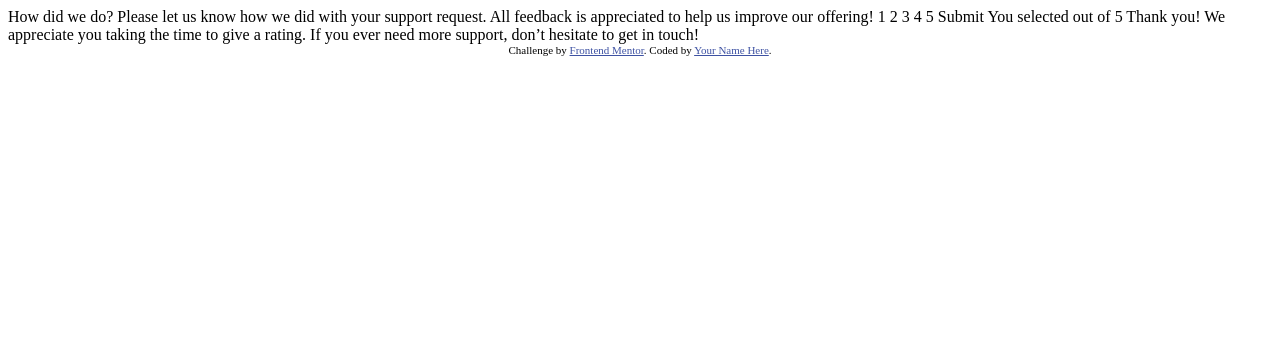
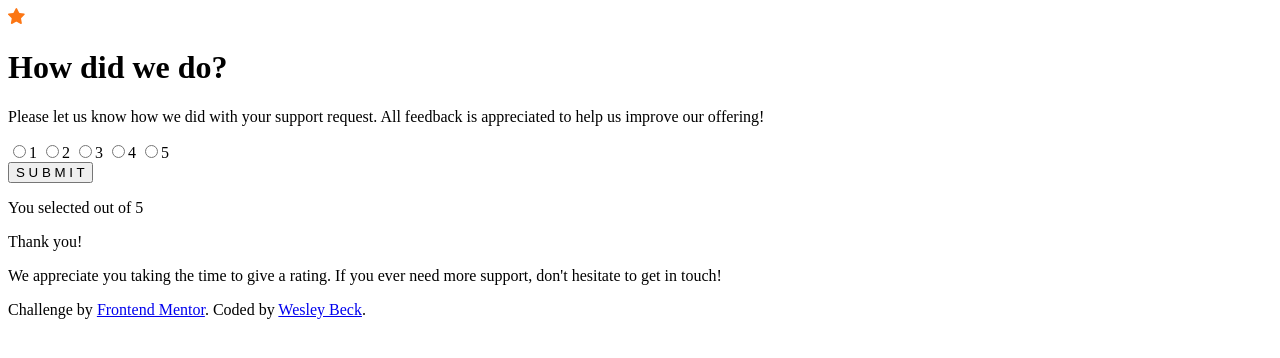
Before and after one commit to wizbeck/fem-interactive-rating-component, a plain HTML site: page index.html in a window 1280 px wide. Drawn offline with Linux system fonts and the light colour scheme.

Commit message:
Update structure

```diff
--- a/index.html
+++ b/index.html
@@ -5,45 +5,52 @@
   <meta name="viewport" content="width=device-width, initial-scale=1.0"> <!-- displays site properly based on user's device -->
 
   <link rel="icon" type="image/png" sizes="32x32" href="./images/favicon-32x32.png">
+  <link rel="stylesheet" href="./int_rating_styles.css"/>
 
-  <title>Frontend Mentor | Interactive rating component</title>
+  <title>Interactive rating component - FEM</title>
 
   <!-- Feel free to remove these styles or customise in your own stylesheet 👍 -->
   <style>
-    .attribution { font-size: 11px; text-align: center; }
-    .attribution a { color: hsl(228, 45%, 44%); }
   </style>
 </head>
 <body>
 
   <!-- Rating state start -->
+  <div id="rating__card">
+      <img id="top__star" src="./images/icon-star.svg" alt="star">
+    <h1>How did we do?</h1>
+    <p>Please let us know how we did with your support request. All feedback is appreciated
+      to help us improve our offering!</p>
+    <div class="rating__container">
+      <input type="radio" class="rating" value="1" name="btnGrp[rating]"><span class="rate__value">1</span></input>
+      <input type="radio" class="rating" value="2" name="btnGrp[rating]"><span class="rate__value">2</span></input>
+      <input type="radio" class="rating" value="3" name="btnGrp[rating]"><span class="rate__value">3</span></input>
+      <input type="radio" class="rating" value="4" name="btnGrp[rating]"><span class="rate__value">4</span></input>
+      <input type="radio" class="rating" value="5" name="btnGrp[rating]"><span class="rate__value">5</span></input>
+    </div>
+    <button id="submit__rating">S U B M I T</button>
 
-  How did we do?
+    <!-- Rating state end -->
 
-  Please let us know how we did with your support request. All feedback is appreciated
-  to help us improve our offering!
+    <!-- Thank you state start -->
 
-  1 2 3 4 5
+    <p>You selected <!-- Add rating here --> out of 5</p>
 
-  Submit
+    <p>Thank you!</p>
 
-  <!-- Rating state end -->
-
-  <!-- Thank you state start -->
-
-  You selected <!-- Add rating here --> out of 5
-
-  Thank you!
-
-  We appreciate you taking the time to give a rating. If you ever need more support,
-  don’t hesitate to get in touch!
+    <p>We appreciate you taking the time to give a rating. If you ever need more support,
+    don't hesitate to get in touch!</p>
+  </div>
 
   <!-- Thank you state end -->
 
 
   <div class="attribution">
     Challenge by <a href="https://www.frontendmentor.io?ref=challenge" target="_blank">Frontend Mentor</a>.
-    Coded by <a href="#">Your Name Here</a>.
+    Coded by <a href="#">Wesley Beck</a>.
   </div>
 </body>
+<script>
+
+</script>
 </html>
```
